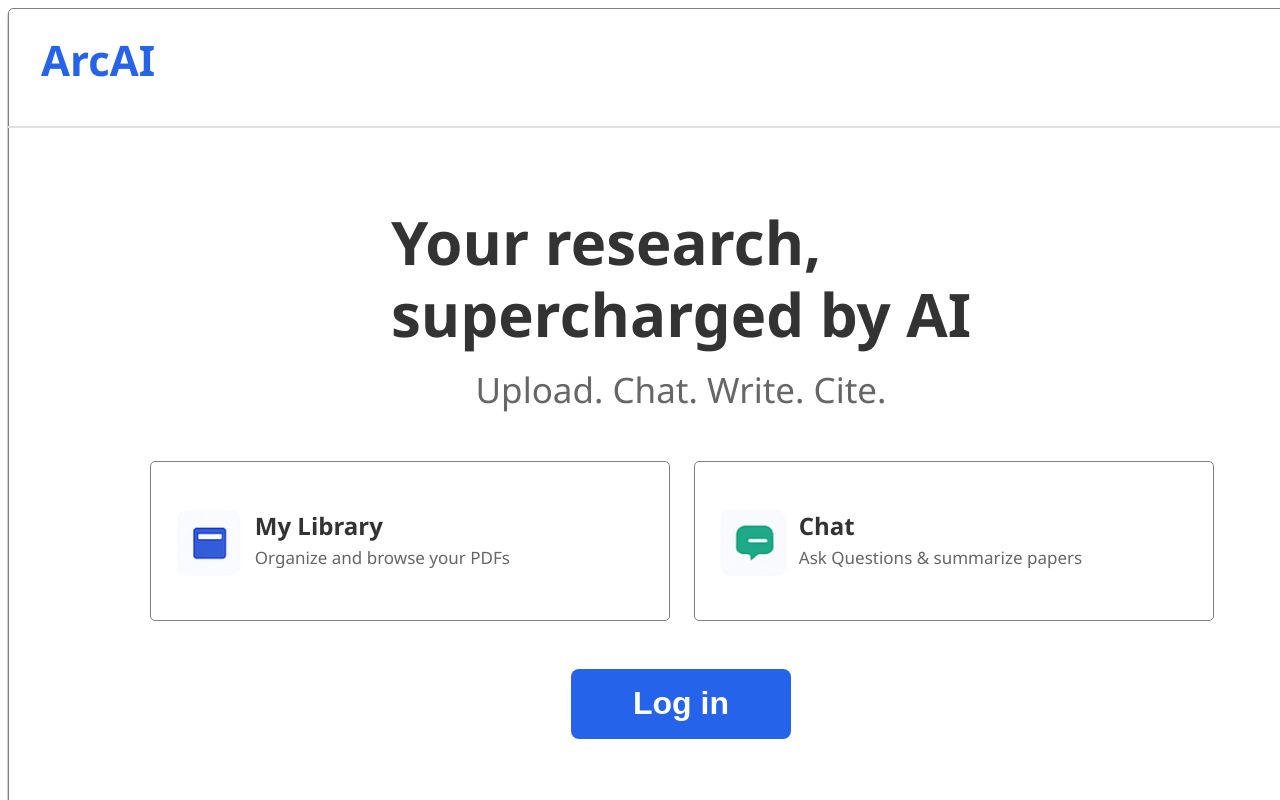
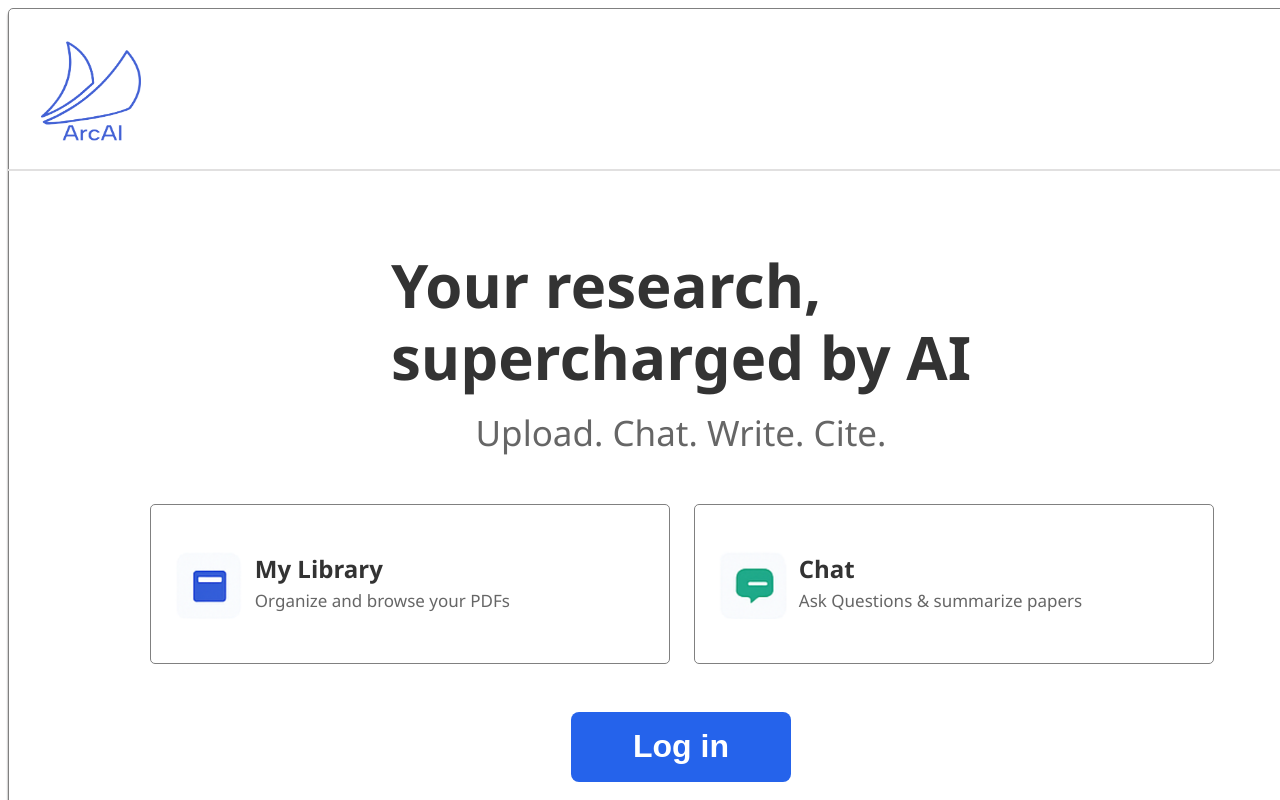
Before and after one commit to SARWANdev/ArcAI, a React (Vite) app in the folder VIEW/: page / in a window 1280 px wide. Shown: the top 800 px of the page. Built offline with nearby package versions, Linux system fonts and the light colour scheme.

Commit message:
In Progress

```diff
--- a/VIEW/src/Pages/GuestHomePage.css
+++ b/VIEW/src/Pages/GuestHomePage.css
@@ -22,12 +22,8 @@
 }
 
 .arcai-logo {
-  position: relative;
-  bottom: 10px;
-  font-size: 42px;
-  font-weight: 700;
-  color: #2563eb;
-  margin: 0;
+  width: 100px;
+  height: 100px;
 }
 
 .arcai-main {
--- a/VIEW/src/Pages/GuestHomePage.jsx
+++ b/VIEW/src/Pages/GuestHomePage.jsx
@@ -8,7 +8,7 @@ function GuestHomePage(){
     return (
     <div className="arcai-container">
       <header className="arcai-header">
-        <h1 className="arcai-logo">ArcAI</h1>
+        <img src = "../images/arcai-logo.png" alt = "logo" className = "arcai-logo"/>
       </header>
       <hr className = "line-ai-to-content"></hr>
 
--- a/VIEW/src/Pages/HomePage.css
+++ b/VIEW/src/Pages/HomePage.css
@@ -19,15 +19,14 @@
 
 .arcai-header {
   margin-bottom: 3rem;
+  display: flex;
+  justify-content: space-between;
+  align-items: center;
 }
 
 .arcai-logo {
-  position: relative;
-  bottom: 10px;
-  font-size: 42px;
-  font-weight: 700;
-  color: #2563eb;
-  margin: 0;
+  width: 100px;
+  height: 100px;
 }
 
 .arcai-main-logged {
--- a/VIEW/src/Pages/HomePage.jsx
+++ b/VIEW/src/Pages/HomePage.jsx
@@ -10,10 +10,10 @@ function HomePage(){
     return(
       <div className="arcai-container">
         <header className="arcai-header">
-          <h1 className="arcai-logo">ArcAI</h1>
+          <img src = "../images/arcai-logo.png" alt = "logo" className = "arcai-logo"/>
+          <UserPicture/>
         </header>
         <hr className = "line-ai-to-content"></hr>
-        <UserPicture left = {"90%"} bottom= {"14%"}/>
         <PopUpBoxSignOut left = {"79.5%"} top = {"10%"}/>
         <main className="arcai-main-logged">
         <div className="arcai-hero">
--- a/VIEW/src/Pages/LibraryPage.css
+++ b/VIEW/src/Pages/LibraryPage.css
@@ -50,3 +50,8 @@ hr{
     width: 911px;
     height: 555px;
 }
+
+.arcai-logo {
+    width: 100px;
+    height: 100px;
+}
--- a/VIEW/src/Pages/LibraryPage.jsx
+++ b/VIEW/src/Pages/LibraryPage.jsx
@@ -21,7 +21,7 @@ function LibraryPage() {
             <div className="library-page-header">
                 <hr className="library-page-line"></hr>
                 <div className="library-page-header-content">
-                    <h1 className="arcai-logo">ArcAI</h1>
+                    <img src = "../images/arcai-logo.png" alt = "logo" className = "arcai-logo"/>
                     <UserPicture className = "library-page-user-button" left = {"85%"} bottom= {"14%"}/>
                     <PopUpBoxSignOut left = {"82%"} top = {"15%"}/>
                 </div>
```
Also changed, not shown: VIEW/images/arcai-logo.png (added).
